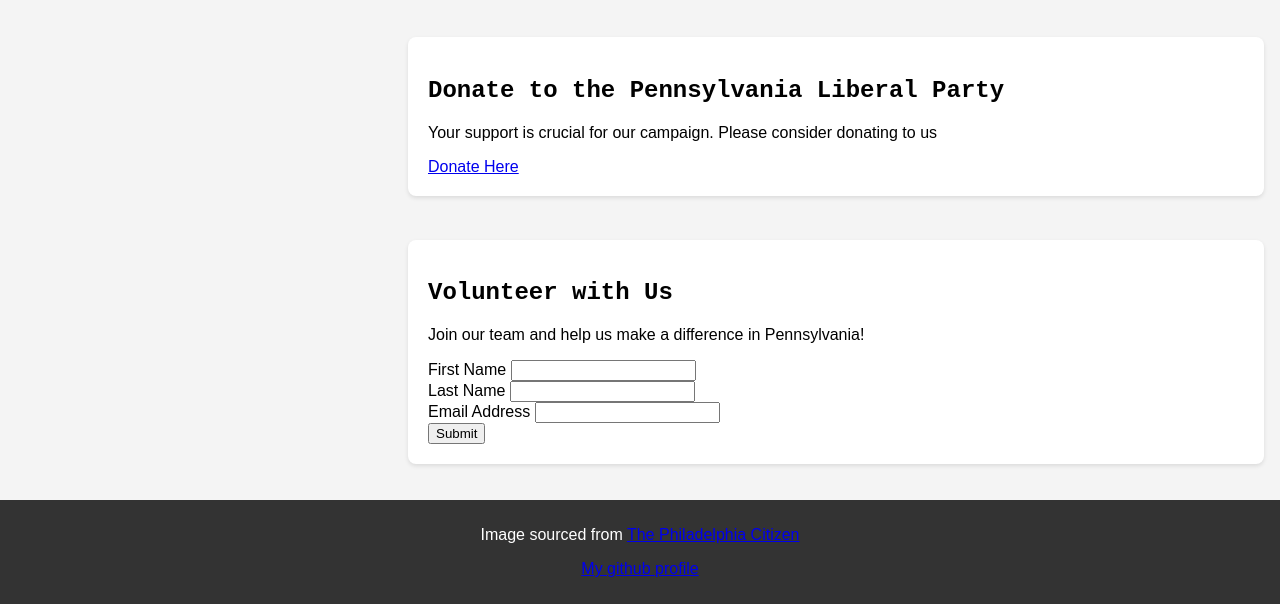
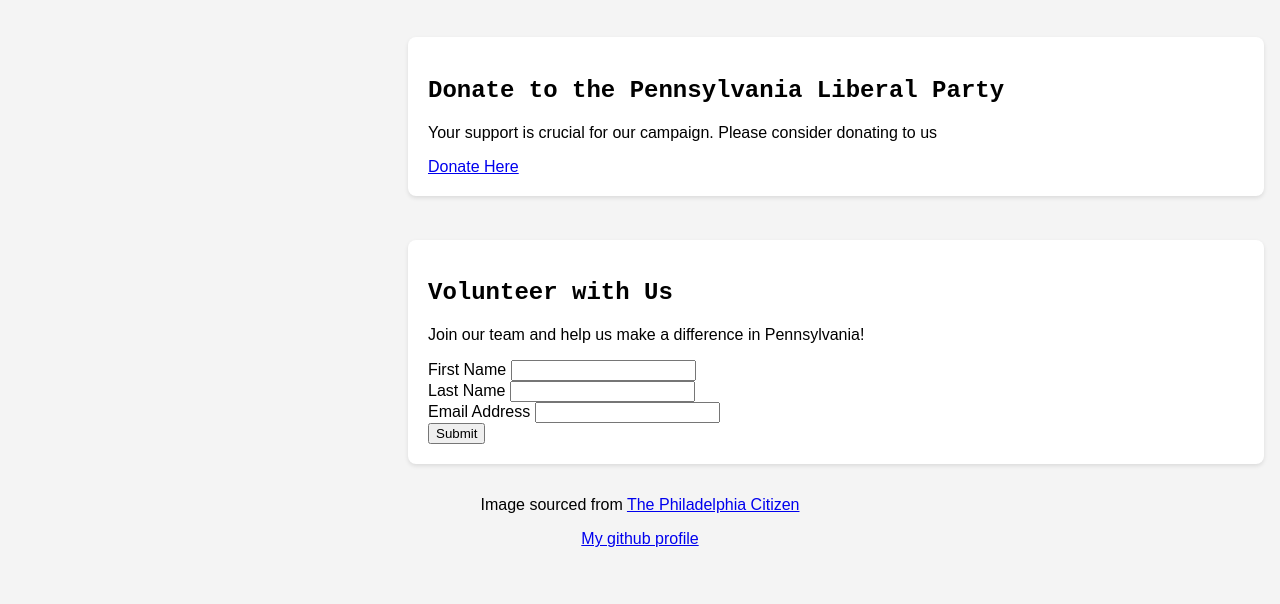
Before and after one commit to KhanFaisal/CIS130project2, a plain HTML site: page index.html in a window 1280 px wide. Shown: the part 388-992 px from the top of the page. After the commit the page ends 952 px from the top, so only its background shows below. Drawn offline with Linux system fonts and the light colour scheme.

Commit message:
Update styles.css

```diff
--- a/styles.css
+++ b/styles.css
@@ -68,8 +68,4 @@ button:hover
 footer
 {
     text-align: center;
-    padding: 10px;
-    background-color: #333;
-    color: #fff;
-    margin-top: 20px;
 }
```
